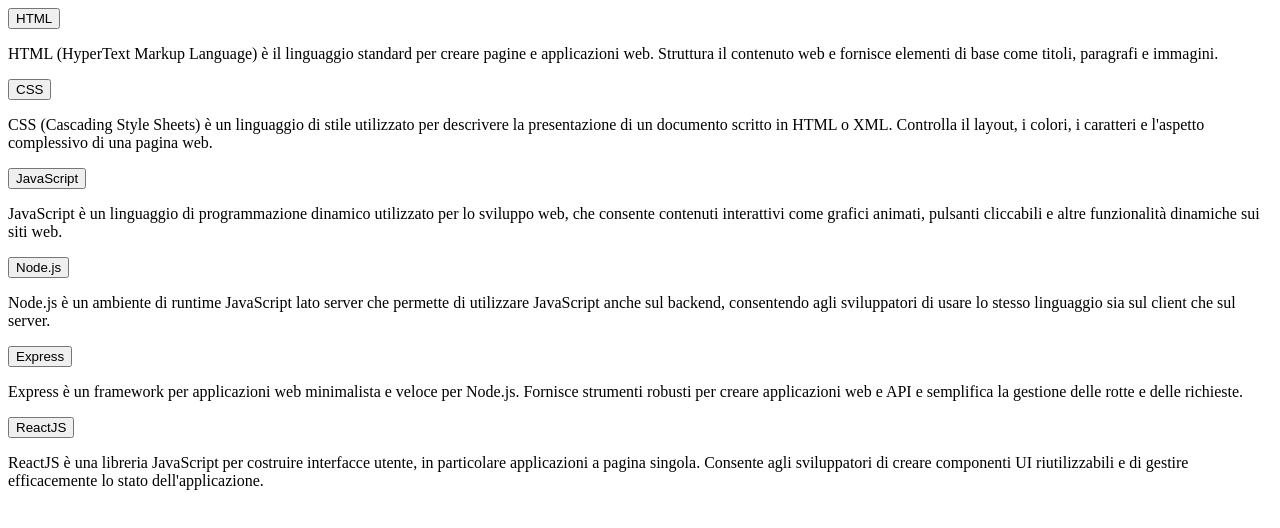
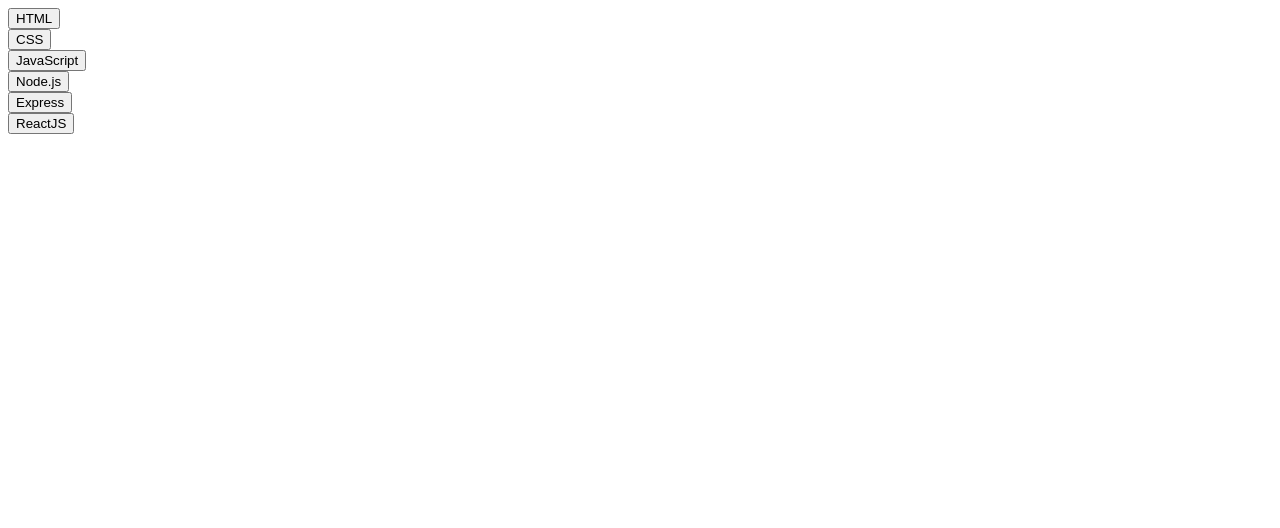
Before and after one commit to AngelaFerraro18/react-use-state, a React (Vite) app: page / in a window 1280 px wide. Shown: the top 528 px of the page. Built offline with nearby package versions, Linux system fonts and the light colour scheme.

Commit message:
feat: import useState and add event onClick to the btn

```diff
--- a/src/components/ButtonLanguage.jsx
+++ b/src/components/ButtonLanguage.jsx
@@ -1,8 +1,18 @@
+//importo useState da react
+import { useState } from "react";
+
 //creo il componente ButtonLanguage e come props vado a destrutturare per prendere direttamente gli elementi title e description
 function ButtonLanguage({ title, description }) {
+
+    //destrutturo e assegno dei nomi, dopodichè imposto lo stato iniziale a false
+    const [isActive, setIsActive] = useState(false);
+
     return (<div>
-        <button>{title}</button>
-        <p>{description}</p>
+        {/* vado ad assegnare all'evento onClick la funzione setIsActive dove vado a cambiare lo stato iniziale dell'elemento false -> true */}
+        <button onClick={() => setIsActive(prev => !prev)}>{title}</button>
+
+        {/* di conseguenza, se lo stato iniziale è true, allora vedrò il p, altrimenti no */}
+        {isActive && <p>{description}</p>}
     </div>)
 
 }
```
